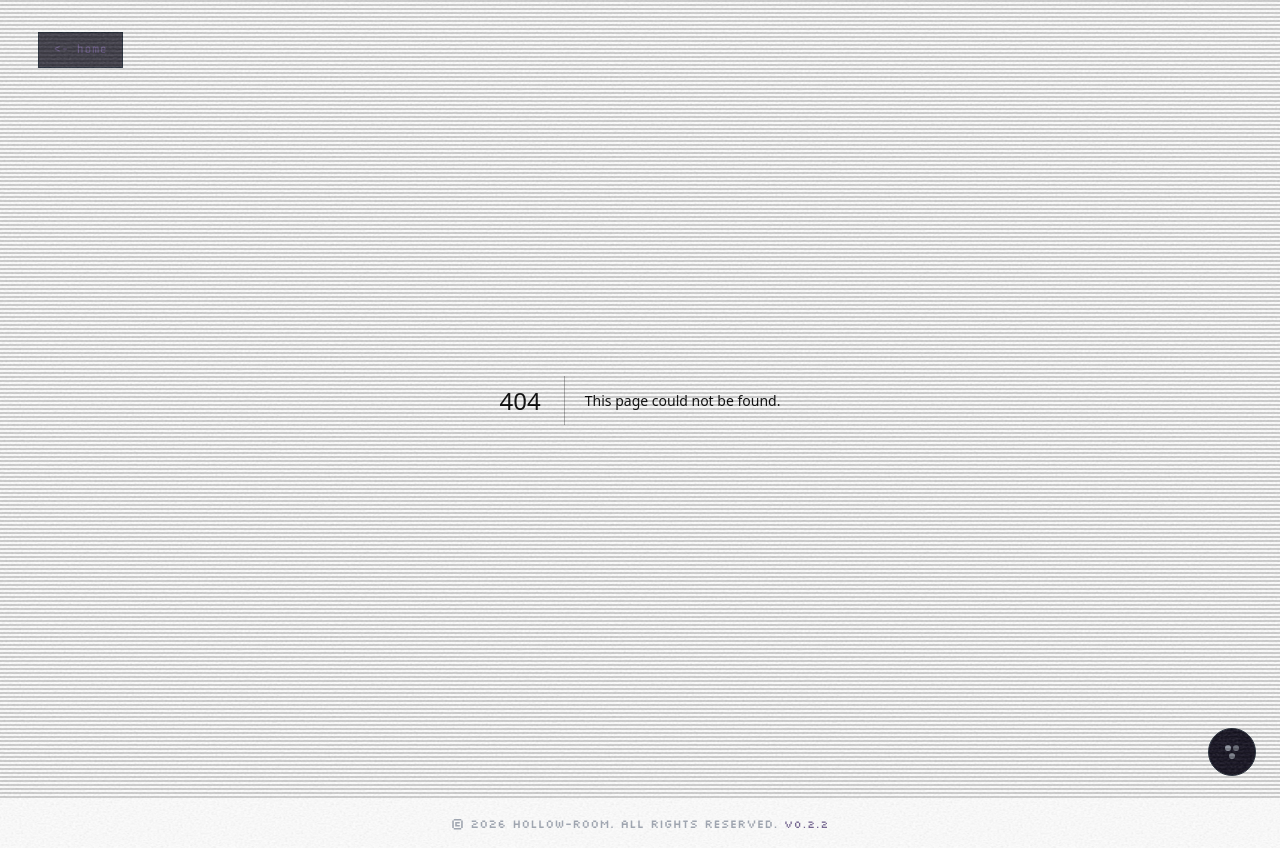
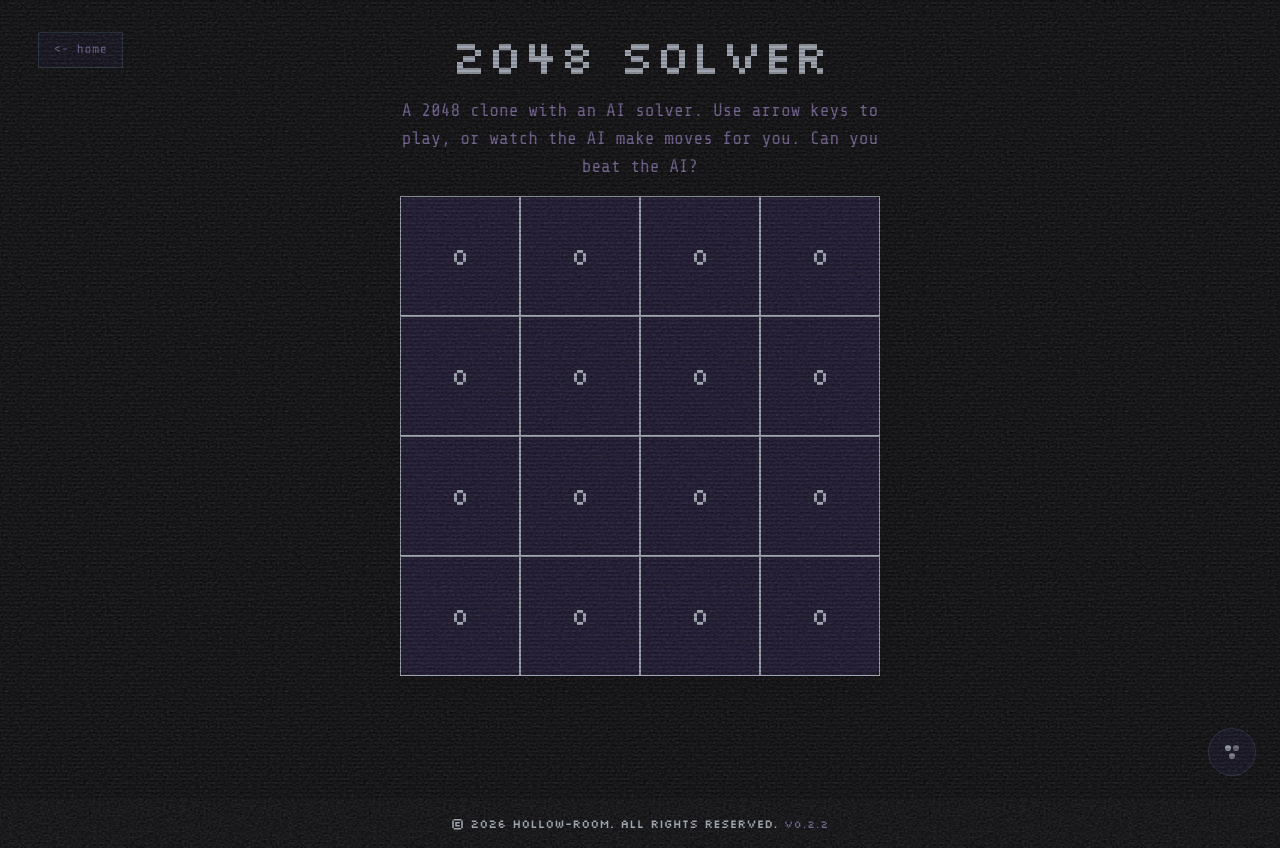
Before and after one commit to GoblikM/hollow-room, a Next.js app: page /2048 in a window 1280 px wide. Before the commit this address had no page. Built offline with nearby package versions, Linux system fonts and the light colour scheme; a web font is replaced by a local one.

Commit message:
feat: update GameCard component and add 2048 solver page with custom cursor styles

```diff
--- /dev/null
+++ b/src/app/2048/page.tsx
@@ -0,0 +1,34 @@
+"use client";
+
+import React from "react";
+
+const ROWS = 4;
+const COLS = 4;
+
+export default function Page() {
+  const [board, setBoard] = React.useState<number[][]>(Array.from({ length: ROWS }, () => Array(COLS).fill(0)));
+
+  return (
+    <main className="page-content min-h-screen">
+      <section className="flex flex-col items-center justify-center gap-4 p-8">
+        <h1 className="font-pixel text-5xl text-accent-bright">2048 Solver</h1>
+        <p className="font-mono text-lg text-muted max-w-120 text-center">
+          A 2048 clone with an AI solver. Use arrow keys to play, or watch the AI make moves for you. Can you beat the
+          AI?
+        </p>
+        <div className="w-full max-w-120 aspect-square bg-surface-2 rounded-lg shadow-lg">
+          <div className="grid grid-cols-4 grid-rows-4 w-full h-full">
+            {Array.from({ length: ROWS * COLS }).map((_, index) => (
+              <div
+                key={index}
+                className="border border-surface-3 flex items-center justify-center text-accent-bright font-pixel text-2xl"
+              >
+                {board[Math.floor(index / 4)][index % 4]}
+              </div>
+            ))}
+          </div>
+        </div>
+      </section>
+    </main>
+  );
+}
--- a/src/app/globals.css
+++ b/src/app/globals.css
@@ -111,6 +111,24 @@ body.guided-scroll-locked {
   border-color: var(--color-accent-bright);
   background: color-mix(in srgb, var(--color-accent) 8%, transparent);
   opacity: 0.8;
+}
+
+/* Link-specific hover styles (stronger/whiter dot + tighter ring) */
+:root[data-cursor-target="link"] .cursor-dot[data-hovered="true"] {
+  width: 14px;
+  height: 14px;
+  margin: -7px 0 0 -7px;
+  background: #ffffff;
+  box-shadow: 0 0 18px var(--color-accent-bright);
+}
+
+:root[data-cursor-target="link"] .cursor-ring[data-hovered="true"] {
+  width: 28px;
+  height: 28px;
+  margin: -14px 0 0 -14px;
+  border-color: var(--color-accent-bright);
+  background: transparent;
+  opacity: 0.95;
 }
 
 /* Hidden when mouse left the window */
--- a/src/features/home/components/GameCard.tsx
+++ b/src/features/home/components/GameCard.tsx
@@ -1,3 +1,5 @@
+import Link from "next/link";
+
 type GameCardProps = {
   name: string;
   description: string;
@@ -5,9 +7,11 @@ type GameCardProps = {
 
 export default function GameCard({ name, description }: GameCardProps) {
   return (
-    <article className="vhs-border bg-surface-2 p-5">
-      <h3 className="font-pixel text-xs mb-[0.6rem] text-accent-bright">{name}</h3>
-      <p className="font-mono text-[0.8rem] leading-[1.6]">{description}</p>
-    </article>
+    <Link href="/2048">
+      <article className="vhs-border bg-surface-2 p-5">
+        <h3 className="font-pixel text-xs mb-[0.6rem] text-accent-bright">{name}</h3>
+        <p className="font-mono text-[0.8rem] leading-[1.6]">{description}</p>
+      </article>
+    </Link>
   );
 }
--- a/src/features/home/data/gamesSectionContent.ts
+++ b/src/features/home/data/gamesSectionContent.ts
@@ -1,8 +1,8 @@
 export const HOME_GAMES_SECTION_ITEMS = [
   {
-    name: "speed typer",
+    name: "2048 solver",
     description:
-      "Test your typing speed against random quotes. Hit Enter to start a new round and track your WPM over time.",
+      "A 2048 clone with an AI solver. Use arrow keys to play, or watch the AI make moves for you. Can you beat the AI?",
   },
   {
     name: "snake 8-bit",
--- a/src/shared/ui/CustomCursor.tsx
+++ b/src/shared/ui/CustomCursor.tsx
@@ -35,6 +35,12 @@ export default function CustomCursor() {
       if (!interactive) return;
       const from = e.relatedTarget as HTMLElement | null;
       if (!from || !interactive.contains(from)) setHovered(true);
+      // mark link-specific hover target so CSS can style links differently
+      if (interactive.tagName === "A") {
+        document.documentElement.setAttribute("data-cursor-target", "link");
+      } else {
+        document.documentElement.removeAttribute("data-cursor-target");
+      }
     };
 
     const onLeave = (e: PointerEvent) => {
@@ -42,6 +48,10 @@ export default function CustomCursor() {
       if (!interactive) return;
       const to = e.relatedTarget as HTMLElement | null;
       if (!to || !interactive.contains(to)) setHovered(false);
+      // clear link-specific state when leaving
+      if (interactive.tagName === "A") {
+        document.documentElement.removeAttribute("data-cursor-target");
+      }
     };
 
     const onMouseLeave = () => {
```
Also changed, not shown: 1 other file (tests, documents, lock files or other folders).
